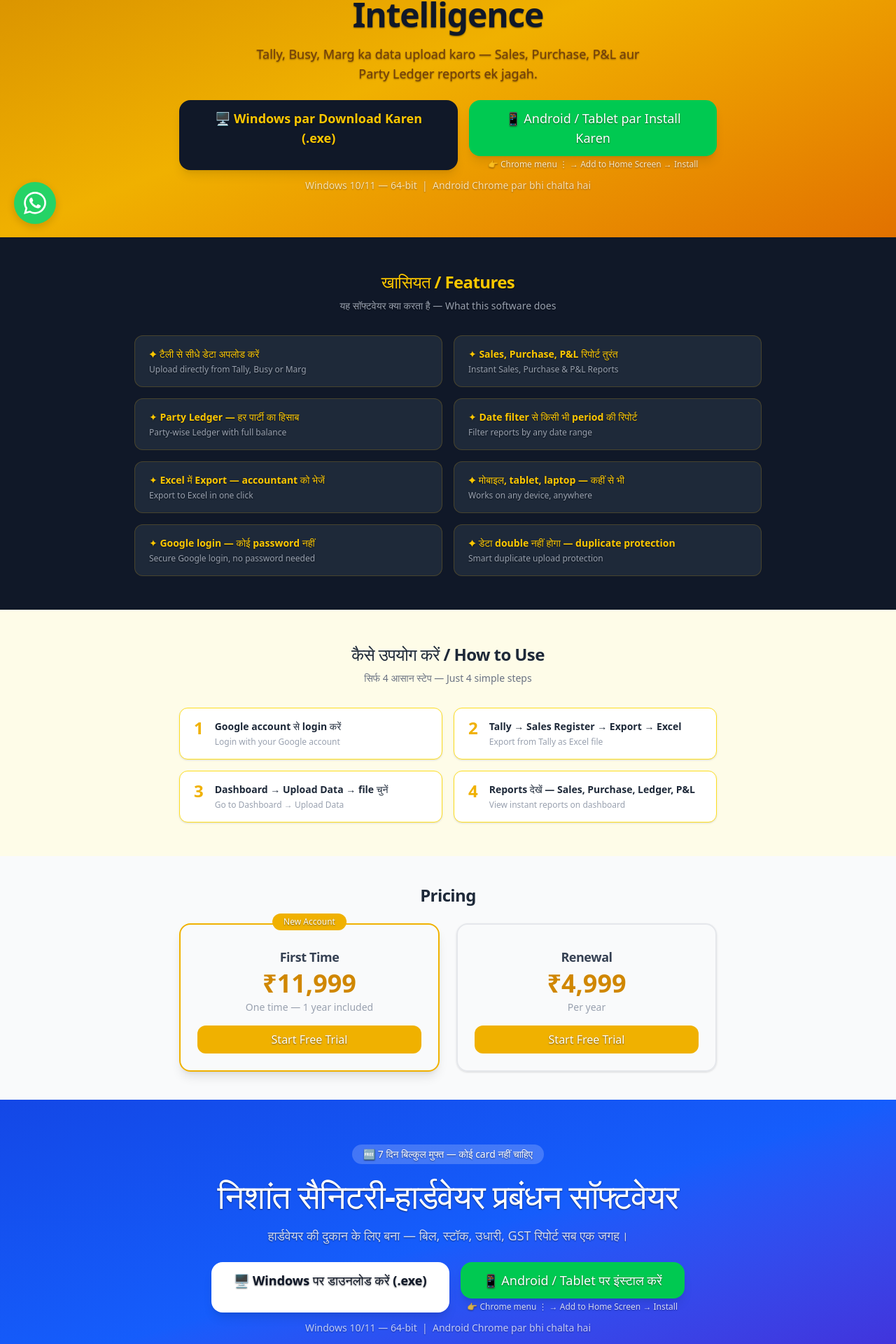
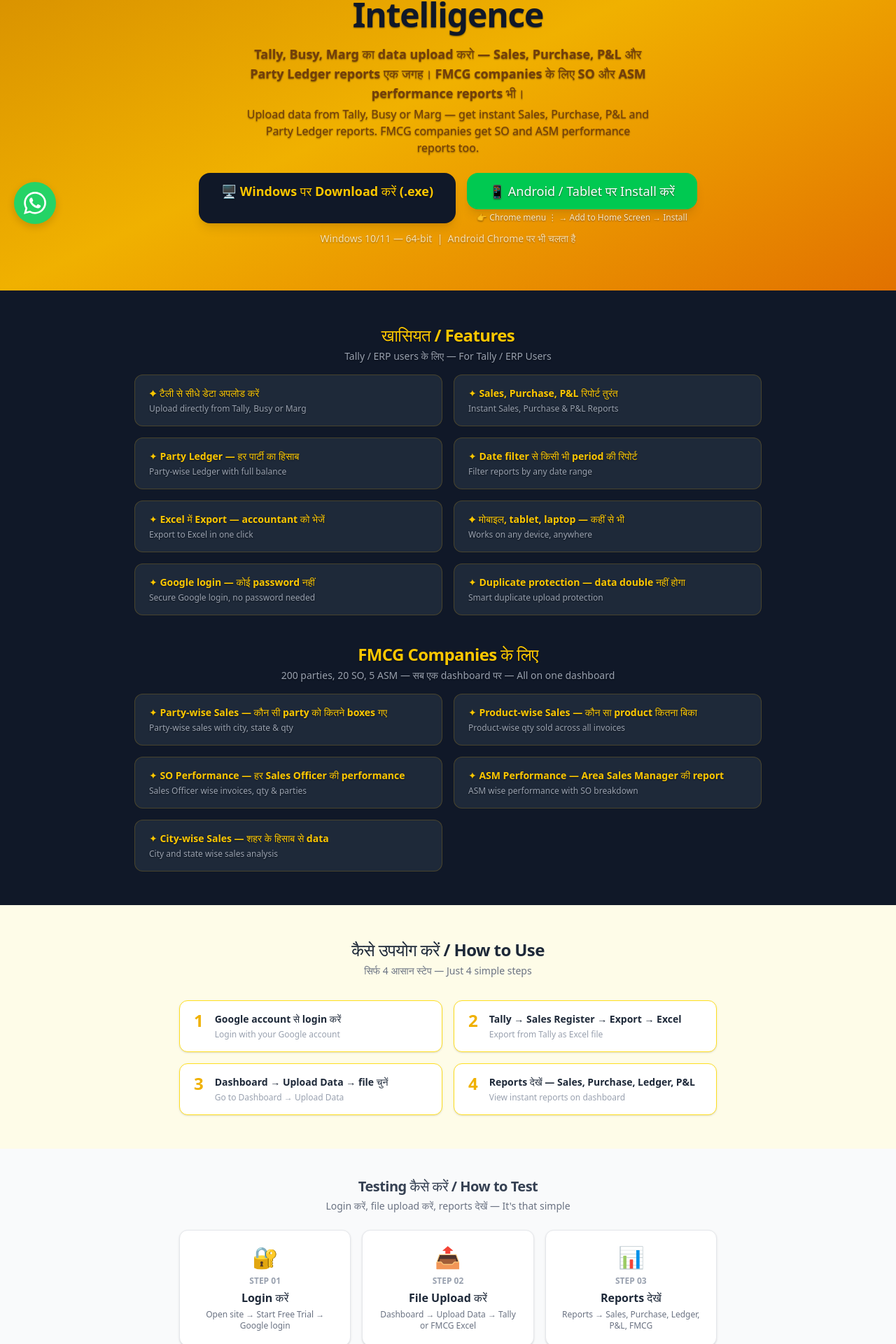
Before and after one commit to kp1153/creativesolutions, a Next.js app: page / in a window 1280 px wide. Shown: the part 460-2380 px from the top of the page at 70% size. Built offline with nearby package versions, Linux system fonts and the light colour scheme; no server answers; the database is empty.

Commit message:
force deploy

```diff
--- a/app/page.js
+++ b/app/page.js
@@ -5,6 +5,32 @@ const HARDWARE_PWA_URL = "https://nishant-ten.vercel.app";
 const SCHOOL_EXE_URL = "https://pub-ba88bef35aa84924b5e8bc26eb733d33.r2.dev/EduSaaS%20School%20Setup%200.1.0.exe";
 const ERPBRIDGE_EXE_URL = "https://pub-b7b15d809a3649a48535433d66376f24.r2.dev/ERPBridge%20Setup%200.1.0.exe";
 const ERPBRIDGE_PWA_URL = "https://erpbridge.vercel.app";
+
+const erpbridgeFeatures = [
+  { hi: "टैली से सीधे डेटा अपलोड करें", en: "Upload directly from Tally, Busy or Marg" },
+  { hi: "Sales, Purchase, P&L रिपोर्ट तुरंत", en: "Instant Sales, Purchase & P&L Reports" },
+  { hi: "Party Ledger — हर पार्टी का हिसाब", en: "Party-wise Ledger with full balance" },
+  { hi: "Date filter से किसी भी period की रिपोर्ट", en: "Filter reports by any date range" },
+  { hi: "Excel में Export — accountant को भेजें", en: "Export to Excel in one click" },
+  { hi: "मोबाइल, tablet, laptop — कहीं से भी", en: "Works on any device, anywhere" },
+  { hi: "Google login — कोई password नहीं", en: "Secure Google login, no password needed" },
+  { hi: "Duplicate protection — data double नहीं होगा", en: "Smart duplicate upload protection" },
+];
+
+const erpbridgeFmcgFeatures = [
+  { hi: "Party-wise Sales — कौन सी party को कितने boxes गए", en: "Party-wise sales with city, state & qty" },
+  { hi: "Product-wise Sales — कौन सा product कितना बिका", en: "Product-wise qty sold across all invoices" },
+  { hi: "SO Performance — हर Sales Officer की performance", en: "Sales Officer wise invoices, qty & parties" },
+  { hi: "ASM Performance — Area Sales Manager की report", en: "ASM wise performance with SO breakdown" },
+  { hi: "City-wise Sales — शहर के हिसाब से data", en: "City and state wise sales analysis" },
+];
+
+const erpbridgeHowTo = [
+  { hi: "Google account से login करें", en: "Login with your Google account" },
+  { hi: "Tally → Sales Register → Export → Excel", en: "Export from Tally as Excel file" },
+  { hi: "Dashboard → Upload Data → file चुनें", en: "Go to Dashboard → Upload Data" },
+  { hi: "Reports देखें — Sales, Purchase, Ledger, P&L", en: "View instant reports on dashboard" },
+];
 
 const products = [
   {
@@ -17,33 +43,21 @@ const products = [
     hover: "hover:bg-yellow-400",
     badge: "🆓 7 Days Completely Free — No Card Required",
     title: "Nishant ERPBridge Business Intelligence",
-    desc: "Tally, Busy, Marg ka data upload karo — Sales, Purchase, P&L aur Party Ledger reports ek jagah.",
+    descHi: "Tally, Busy, Marg का data upload करो — Sales, Purchase, P&L और Party Ledger reports एक जगह। FMCG companies के लिए SO और ASM performance reports भी।",
+    descEn: "Upload data from Tally, Busy or Marg — get instant Sales, Purchase, P&L and Party Ledger reports. FMCG companies get SO and ASM performance reports too.",
     exeUrl: ERPBRIDGE_EXE_URL,
     pwaUrl: ERPBRIDGE_PWA_URL,
-    pwaLabel: "📱 Android / Tablet par Install Karen",
-    exeLabel: "🖥️ Windows par Download Karen (.exe)",
+    pwaLabel: "📱 Android / Tablet पर Install करें",
+    exeLabel: "🖥️ Windows पर Download करें (.exe)",
     software: "erpbridge",
     newPrice: "₹11,999",
     renewPrice: "₹4,999",
     titleColor: "text-gray-900",
     descColor: "text-yellow-900",
     exeBtnClass: "bg-gray-900 text-yellow-400 hover:bg-gray-800",
-    features: [
-      { hi: "टैली से सीधे डेटा अपलोड करें", en: "Upload directly from Tally, Busy or Marg" },
-      { hi: "Sales, Purchase, P&L रिपोर्ट तुरंत", en: "Instant Sales, Purchase & P&L Reports" },
-      { hi: "Party Ledger — हर पार्टी का हिसाब", en: "Party-wise Ledger with full balance" },
-      { hi: "Date filter से किसी भी period की रिपोर्ट", en: "Filter reports by any date range" },
-      { hi: "Excel में Export — accountant को भेजें", en: "Export to Excel in one click" },
-      { hi: "मोबाइल, tablet, laptop — कहीं से भी", en: "Works on any device, anywhere" },
-      { hi: "Google login — कोई password नहीं", en: "Secure Google login, no password needed" },
-      { hi: "डेटा double नहीं होगा — duplicate protection", en: "Smart duplicate upload protection" },
-    ],
-    howTo: [
-      { hi: "Google account से login करें", en: "Login with your Google account" },
-      { hi: "Tally → Sales Register → Export → Excel", en: "Export from Tally as Excel file" },
-      { hi: "Dashboard → Upload Data → file चुनें", en: "Go to Dashboard → Upload Data" },
-      { hi: "Reports देखें — Sales, Purchase, Ledger, P&L", en: "View instant reports on dashboard" },
-    ],
+    features: erpbridgeFeatures,
+    fmcgFeatures: erpbridgeFmcgFeatures,
+    howTo: erpbridgeHowTo,
   },
   {
     key: "hardware",
@@ -55,7 +69,8 @@ const products = [
     hover: "hover:bg-blue-700",
     badge: "🆓 7 दिन बिल्कुल मुफ्त — कोई card नहीं चाहिए",
     title: "निशांत सैनिटरी-हार्डवेयर प्रबंधन सॉफ्टवेयर",
-    desc: "हार्डवेयर की दुकान के लिए बना — बिल, स्टॉक, उधारी, GST रिपोर्ट सब एक जगह।",
+    descHi: "हार्डवेयर की दुकान के लिए बना — बिल, स्टॉक, उधारी, GST रिपोर्ट सब एक जगह।",
+    descEn: "Built for hardware shops — billing, stock, credit management and GST reports all in one place.",
     exeUrl: HARDWARE_EXE_URL,
     pwaUrl: HARDWARE_PWA_URL,
     pwaLabel: "📱 Android / Tablet पर इंस्टाल करें",
@@ -74,11 +89,12 @@ const products = [
     hover: "hover:bg-indigo-700",
     badge: "🆓 7 Days Completely Free — No Card Required",
     title: "Nishant School Management Software",
-    desc: "Built for CBSE private schools — Students, Fees, Attendance, Exams, Results & Parent Portal all in one place.",
+    descHi: "CBSE प्राइवेट स्कूलों के लिए बना — Students, Fees, Attendance, Exams, Results और Parent Portal सब एक जगह।",
+    descEn: "Built for CBSE private schools — Students, Fees, Attendance, Exams, Results & Parent Portal all in one place.",
     exeUrl: SCHOOL_EXE_URL,
     pwaUrl: "https://school-saas-azure.vercel.app",
-    pwaLabel: "📱 Android / Tablet par Install Karen",
-    exeLabel: "🖥️ Download for Windows (.exe)",
+    pwaLabel: "📱 Android / Tablet पर Install करें",
+    exeLabel: "🖥️ Windows पर Download करें (.exe)",
     software: "school",
     newPrice: "₹5,500",
     renewPrice: "₹2,500",
@@ -105,7 +121,8 @@ export default function Home() {
             <div className="max-w-3xl mx-auto">
               <div className="inline-block bg-white/20 text-white text-sm font-semibold px-4 py-1 rounded-full mb-4">{p.badge}</div>
               <h2 className={`text-3xl md:text-5xl font-extrabold mb-3 leading-tight ${p.titleColor || ""}`}>{p.title}</h2>
-              <p className={`text-lg mb-6 max-w-xl mx-auto ${p.descColor || "text-white/80"}`}>{p.desc}</p>
+              <p className={`text-lg mb-1 max-w-xl mx-auto font-semibold ${p.descColor || "text-white/90"}`}>{p.descHi}</p>
+              <p className={`text-base mb-6 max-w-xl mx-auto ${p.descColor || "text-white/70"}`}>{p.descEn}</p>
               <div className="flex flex-col sm:flex-row gap-4 justify-center">
                 <a href={p.exeUrl} className={`inline-block font-bold text-lg px-8 py-3 rounded-2xl shadow-lg transition ${p.exeBtnClass || "bg-white text-gray-900 hover:bg-gray-100"}`}>{p.exeLabel}</a>
                 <div className="flex flex-col items-center">
@@ -113,17 +130,27 @@ export default function Home() {
                   <p className="text-xs mt-1 opacity-80">👉 Chrome menu ⋮ → Add to Home Screen → Install</p>
                 </div>
               </div>
-              <p className="text-sm mt-3 opacity-70">Windows 10/11 — 64-bit &nbsp;|&nbsp; Android Chrome par bhi chalta hai</p>
+              <p className="text-sm mt-3 opacity-70">Windows 10/11 — 64-bit &nbsp;|&nbsp; Android Chrome पर भी चलता है</p>
             </div>
           </section>
 
           {p.features && (
             <section className="py-12 px-4 bg-gray-900 text-white">
               <div className="max-w-4xl mx-auto">
-                <h3 className="text-2xl font-bold text-center mb-2 text-yellow-400">खासियत / Features</h3>
-                <p className="text-center text-gray-400 text-sm mb-8">यह सॉफ्टवेयर क्या करता है — What this software does</p>
+                <h3 className="text-2xl font-bold text-center mb-1 text-yellow-400">खासियत / Features</h3>
+                <p className="text-center text-gray-400 text-sm mb-4">Tally / ERP users के लिए — For Tally / ERP Users</p>
+                <div className="grid md:grid-cols-2 gap-4 mb-10">
+                  {p.features.map((f, i) => (
+                    <div key={i} className="bg-gray-800 border border-yellow-500/20 rounded-xl px-5 py-4">
+                      <div className="text-yellow-400 font-semibold text-sm mb-1">✦ {f.hi}</div>
+                      <div className="text-gray-400 text-xs">{f.en}</div>
+                    </div>
+                  ))}
+                </div>
+                <h3 className="text-2xl font-bold text-center mb-1 text-yellow-400">FMCG Companies के लिए</h3>
+                <p className="text-center text-gray-400 text-sm mb-4">200 parties, 20 SO, 5 ASM — सब एक dashboard पर — All on one dashboard</p>
                 <div className="grid md:grid-cols-2 gap-4">
-                  {p.features.map((f, i) => (
+                  {p.fmcgFeatures.map((f, i) => (
                     <div key={i} className="bg-gray-800 border border-yellow-500/20 rounded-xl px-5 py-4">
                       <div className="text-yellow-400 font-semibold text-sm mb-1">✦ {f.hi}</div>
                       <div className="text-gray-400 text-xs">{f.en}</div>
@@ -137,7 +164,7 @@ export default function Home() {
           {p.howTo && (
             <section className="py-12 px-4 bg-yellow-50">
               <div className="max-w-3xl mx-auto">
-                <h3 className="text-2xl font-bold text-center mb-2 text-gray-800">कैसे उपयोग करें / How to Use</h3>
+                <h3 className="text-2xl font-bold text-center mb-1 text-gray-800">कैसे उपयोग करें / How to Use</h3>
                 <p className="text-center text-gray-500 text-sm mb-8">सिर्फ 4 आसान स्टेप — Just 4 simple steps</p>
                 <div className="grid md:grid-cols-2 gap-4">
                   {p.howTo.map((s, i) => (
@@ -154,22 +181,51 @@ export default function Home() {
             </section>
           )}
 
+          {p.features && (
+            <section className="py-10 px-4 bg-gray-50">
+              <div className="max-w-3xl mx-auto">
+                <h3 className="text-xl font-bold text-center mb-1 text-gray-700">Testing कैसे करें / How to Test</h3>
+                <p className="text-center text-gray-500 text-sm mb-6">Login करें, file upload करें, reports देखें — It&apos;s that simple</p>
+                <div className="grid md:grid-cols-3 gap-4">
+                  {[
+                    { step: "01", hi: "Login करें", en: "Open site → Start Free Trial → Google login", icon: "🔐" },
+                    { step: "02", hi: "File Upload करें", en: "Dashboard → Upload Data → Tally or FMCG Excel", icon: "📤" },
+                    { step: "03", hi: "Reports देखें", en: "Reports → Sales, Purchase, Ledger, P&L, FMCG", icon: "📊" },
+                  ].map((t) => (
+                    <div key={t.step} className="bg-white border border-gray-200 rounded-xl p-5 text-center shadow-sm">
+                      <div className="text-3xl mb-2">{t.icon}</div>
+                      <div className="text-xs text-gray-400 font-bold mb-1">STEP {t.step}</div>
+                      <div className="font-bold text-gray-800 mb-1">{t.hi}</div>
+                      <div className="text-xs text-gray-500">{t.en}</div>
+                    </div>
+                  ))}
+                </div>
+                <div className="mt-6 bg-yellow-100 border border-yellow-300 rounded-xl p-4 text-center">
+                  <p className="text-sm text-yellow-800 font-semibold">⚠️ गलत data upload हो जाए तो — If wrong data uploaded</p>
+                  <p className="text-xs text-yellow-700 mt-1">Settings → Clear All Data → दोबारा सही file upload करें — Go to Settings → Clear All Data → Re-upload correct file</p>
+                </div>
+              </div>
+            </section>
+          )}
+
           <section className="py-10 px-4 bg-gray-50">
             <div className="max-w-3xl mx-auto">
               <h3 className="text-2xl font-bold text-center mb-6 text-gray-800">Pricing</h3>
               <div className="grid md:grid-cols-2 gap-6">
                 <div className={`rounded-2xl border-2 ${p.border} p-6 text-center shadow-lg relative`}>
-                  <div className={`absolute -top-4 left-1/2 -translate-x-1/2 ${p.bg} text-white text-xs font-bold px-4 py-1 rounded-full`}>New Account</div>
-                  <h4 className="text-lg font-bold mb-1 text-gray-700 mt-2">First Time</h4>
+                  <div className={`absolute -top-4 left-1/2 -translate-x-1/2 ${p.bg} text-white text-xs font-bold px-4 py-1 rounded-full`}>New Account / नया Account</div>
+                  <h4 className="text-lg font-bold mb-1 text-gray-700 mt-2">पहली बार / First Time</h4>
                   <div className={`text-4xl font-extrabold ${p.textAccent} mb-1`}>{p.newPrice}</div>
-                  <p className="text-gray-400 text-sm mb-4">One time — 1 year included</p>
-                  <a href={`/payment?software=${p.software}`} className={`block w-full ${p.bg} text-white font-bold py-2 rounded-xl ${p.hover} transition`}>Start Free Trial</a>
+                  <p className="text-gray-400 text-sm mb-1">एक बार — 1 साल included</p>
+                  <p className="text-gray-400 text-xs mb-4">One time — 1 year included</p>
+                  <a href={`/payment?software=${p.software}`} className={`block w-full ${p.bg} text-white font-bold py-2 rounded-xl ${p.hover} transition`}>Start Free Trial — मुफ्त शुरू करें</a>
                 </div>
                 <div className="rounded-2xl border-2 border-gray-200 p-6 text-center shadow-sm hover:shadow-md transition">
-                  <h4 className="text-lg font-bold mb-1 text-gray-700 mt-2">Renewal</h4>
+                  <h4 className="text-lg font-bold mb-1 text-gray-700 mt-2">नवीनीकरण / Renewal</h4>
                   <div className={`text-4xl font-extrabold ${p.textAccent} mb-1`}>{p.renewPrice}</div>
-                  <p className="text-gray-400 text-sm mb-4">Per year</p>
-                  <a href={`/payment?software=${p.software}`} className={`block w-full ${p.bg} text-white font-bold py-2 rounded-xl ${p.hover} transition`}>Start Free Trial</a>
+                  <p className="text-gray-400 text-sm mb-1">प्रति वर्ष</p>
+                  <p className="text-gray-400 text-xs mb-4">Per year</p>
+                  <a href={`/payment?software=${p.software}`} className={`block w-full ${p.bg} text-white font-bold py-2 rounded-xl ${p.hover} transition`}>Start Free Trial — मुफ्त शुरू करें</a>
                 </div>
               </div>
             </div>
@@ -179,16 +235,18 @@ export default function Home() {
 
       <section className="py-12 px-4 bg-white text-center">
         <div className="max-w-xl mx-auto">
-          <h2 className="text-2xl font-bold mb-3 text-gray-800">मुफ्त Invoice Generator</h2>
-          <p className="text-gray-500 mb-6 text-sm">GST invoice तुरंत बनाओ — कोई signup नहीं, बिल्कुल मुफ्त</p>
-          <a href="https://pdf-invoice-generator.com" target="_blank" rel="noopener noreferrer" className="inline-block bg-green-600 text-white font-bold px-8 py-3 rounded-xl hover:bg-green-700 transition">Invoice बनाओ →</a>
+          <h2 className="text-2xl font-bold mb-1 text-gray-800">मुफ्त Invoice Generator</h2>
+          <p className="text-gray-600 text-sm font-medium mb-1">Free GST Invoice Generator</p>
+          <p className="text-gray-500 mb-6 text-sm">GST invoice तुरंत बनाओ — कोई signup नहीं, बिल्कुल मुफ्त | Create GST invoices instantly — no signup, completely free</p>
+          <a href="https://pdf-invoice-generator.com" target="_blank" rel="noopener noreferrer" className="inline-block bg-green-600 text-white font-bold px-8 py-3 rounded-xl hover:bg-green-700 transition">Invoice बनाओ / Create Invoice →</a>
         </div>
       </section>
 
       <section className="bg-gradient-to-br from-blue-700 to-indigo-700 text-white py-16 px-4 text-center">
         <div className="max-w-xl mx-auto">
-          <h2 className="text-3xl font-bold mb-4">आज ही शुरू करें — मुफ्त में</h2>
-          <p className="text-blue-100 mb-8">7 दिन पूरी तरह मुफ्त। कोई card नहीं, कोई झंझट नहीं।</p>
+          <h2 className="text-3xl font-bold mb-1">आज ही शुरू करें — मुफ्त में</h2>
+          <p className="text-blue-200 text-lg font-medium mb-2">Start Today — For Free</p>
+          <p className="text-blue-100 mb-8">7 दिन पूरी तरह मुफ्त। कोई card नहीं, कोई झंझट नहीं। | 7 days completely free. No card, no hassle.</p>
           <div className="flex flex-col sm:flex-row gap-4 justify-center flex-wrap">
             {products.map((p) => (
               <a key={p.key} href={p.exeUrl} className="inline-block bg-white font-bold text-lg px-6 py-3 rounded-2xl shadow-lg hover:bg-gray-100 transition text-gray-800">{p.exeLabel.split(" ").slice(0, 2).join(" ")}</a>
```
